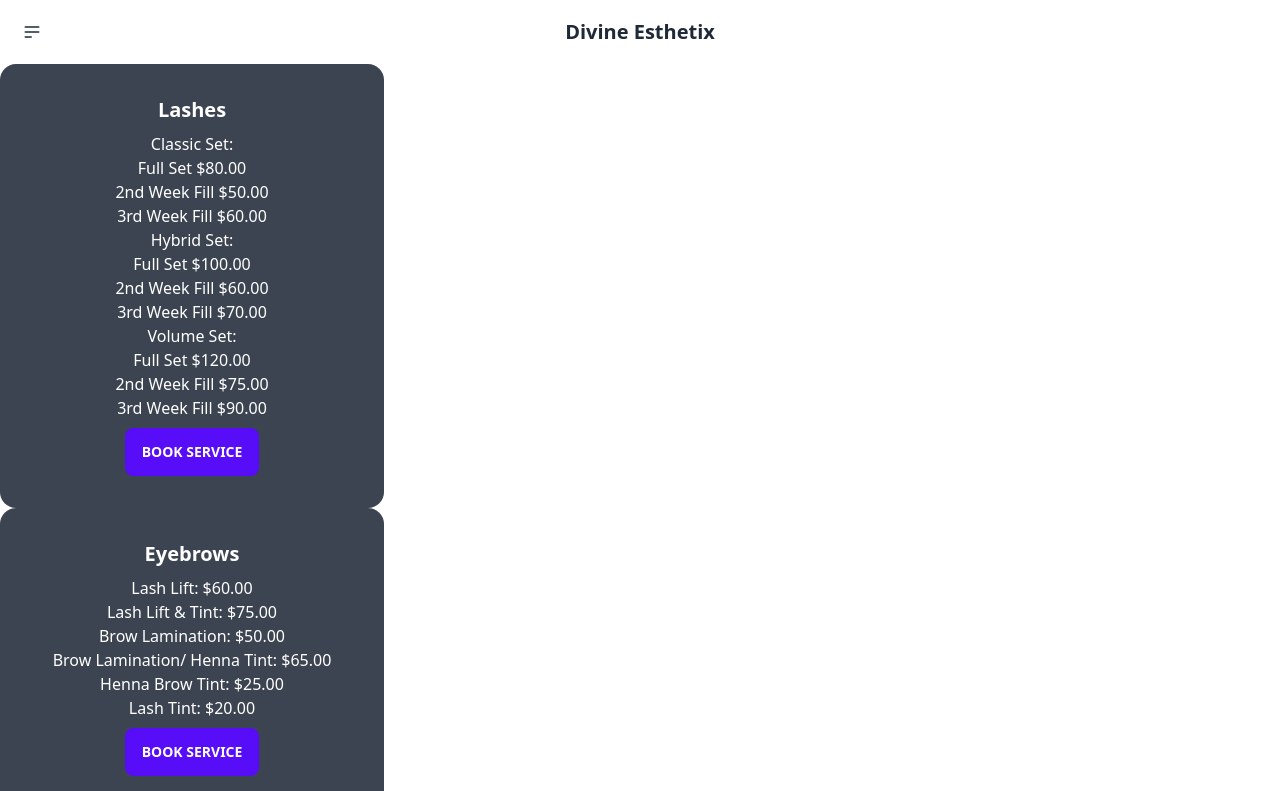
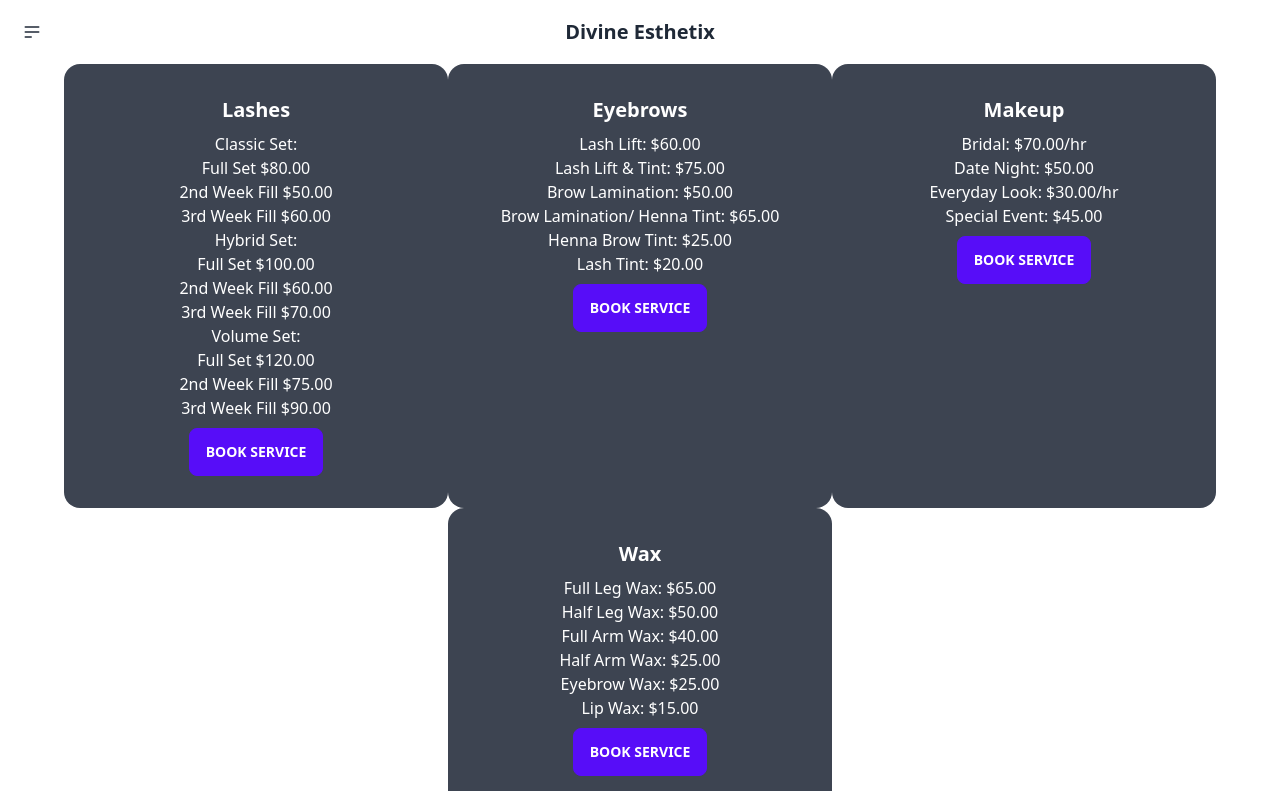
Before and after one commit to vhivestate/divine-esthetix, a React (Create React App) app: page /services in a window 1280 px wide. Shown: the top 791 px of the page. Built offline with nearby package versions, Linux system fonts and the light colour scheme.

Commit message:
service cards

```diff
--- a/src/pages/Services.js
+++ b/src/pages/Services.js
@@ -3,7 +3,7 @@
 function Services() {
   return (
     <div>
-    <div className='service-cards'>
+    <div className='service-cards flex flex-wrap justify-center'>
     <div className="card w-96 bg-neutral text-neutral-content">
     <div className="card-body items-center text-center">
         <h2 className="card-title">Lashes</h2>
@@ -49,12 +49,12 @@
 
     <div className="card w-96 bg-neutral text-neutral-content">
     <div className="card-body items-center text-center">
-        <h2 className="card-title">Wax</h2>
+        <h2 className="card-title">Makeup</h2>
             <ul>
-            <li></li>
-            <li></li>
-            <li></li>
-            <li></li>
+            <li>Bridal: $70.00/hr</li>
+            <li>Date Night: $50.00</li>
+            <li>Everyday Look: $30.00/hr</li>
+            <li>Special Event: $45.00</li>
             </ul>
         <div className="card-actions justify-end">
         <button className="btn btn-primary">Book Service</button>
@@ -64,12 +64,14 @@
 
     <div className="card w-96 bg-neutral text-neutral-content">
     <div className="card-body items-center text-center">
-        <h2 className="card-title">Makeup</h2>
+        <h2 className="card-title">Wax</h2>
             <ul>
-            <li></li>
-            <li></li>
-            <li></li>
-            <li></li>
+            <li>Full Leg Wax: $65.00</li>
+            <li>Half Leg Wax: $50.00</li>
+            <li>Full Arm Wax: $40.00</li>
+            <li>Half Arm Wax: $25.00</li>
+            <li>Eyebrow Wax: $25.00</li>
+            <li>Lip Wax: $15.00</li>
             </ul>
         <div className="card-actions justify-end">
         <button className="btn btn-primary">Book Service</button>
@@ -77,6 +79,7 @@
     </div>
     </div>
 
+
     </div>
     </div>
   )
```
